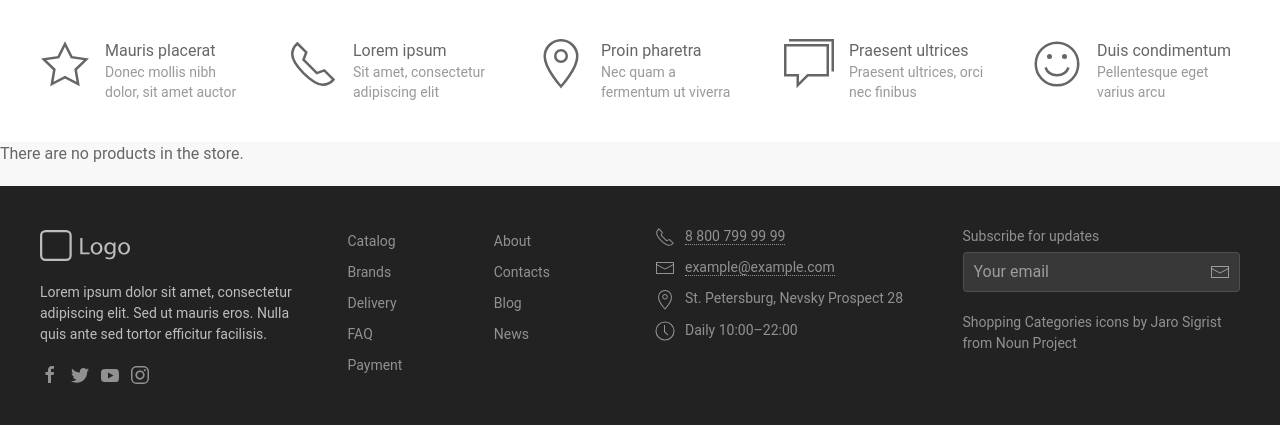
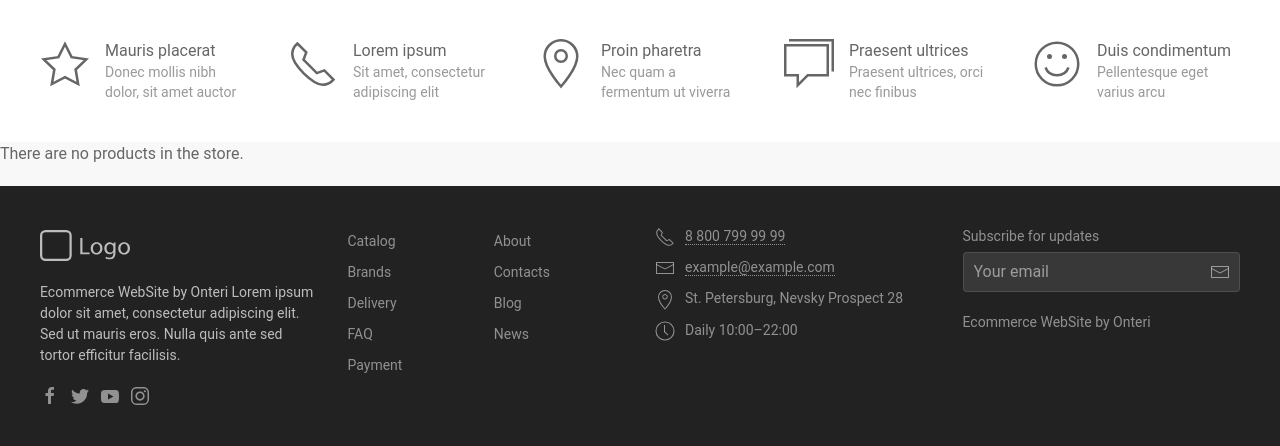
Before and after one commit to paulonteri/ecommerce, a Django app: template frontend/templates/home/index.html in a window 1280 px wide. Shown: the part 3704-4150 px from the top of the page. Before the commit the page ends 4129 px from the top, so only its background shows below. Run offline with Django 3.2, Linux system fonts and the light colour scheme; the template is opened without the code that fills it, so the values that code supplies are empty.

Commit message:
added website name variable

```diff
--- a/frontend/templates/base_generic.html
+++ b/frontend/templates/base_generic.html
@@ -1,9 +1,10 @@
 <!DOCTYPE html>
 <html lang="en">
+{% with website_name="Ecommerce WebSite by Onteri" website_short_name="Ecommerce Website" %}
     <head>
         <meta charset="UTF-8"/>
         <meta name="viewport" content="width=device-width, initial-scale=1.0"/>
-    {% block title %} <title>Ecommerce WebSite</title> {% endblock %}
+        {% block title %} <title>{{ website_name }}</title> {% endblock %}
         {% load static %}
         <link rel="stylesheet" href="{% static 'css/main.css' %}"/>
         <link rel="stylesheet" href="{% static 'css/libs/uikit.min.css' %}"/>
@@ -25,4 +26,5 @@
     <script src="{% static 'js/libs/uikit-icons.min.js' %}"></script>
     {% block scripts %} <!-- scripts --> {% endblock %}
     </body>
+{% endwith %}
 </html>
--- a/frontend/templates/footer_generic.html
+++ b/frontend/templates/footer_generic.html
@@ -14,7 +14,7 @@
                             alt="Logo"
                     /></a>
                     <p class="uk-text-small">
-                        Lorem ipsum dolor sit amet, consectetur adipiscing elit. Sed ut
+                        {{ website_name }} Lorem ipsum dolor sit amet, consectetur adipiscing elit. Sed ut
                         mauris eros. Nulla quis ante sed tortor efficitur facilisis.
                     </p>
                     <ul class="uk-iconnav">
@@ -95,7 +95,7 @@
                         </label>
                     </form>
                     <div class="uk-margin uk-text-small uk-text-muted">
-                        Shopping Categories icons by Jaro Sigrist from Noun Project
+                        {{ website_name }}
                     </div>
                 </div>
             </div>
```
Lines whose indentation alone changed are shown as unchanged.
